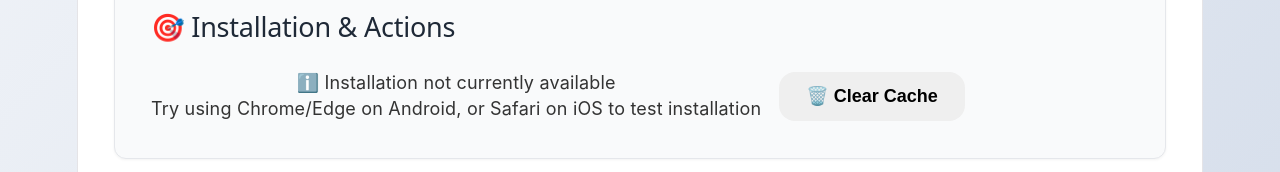
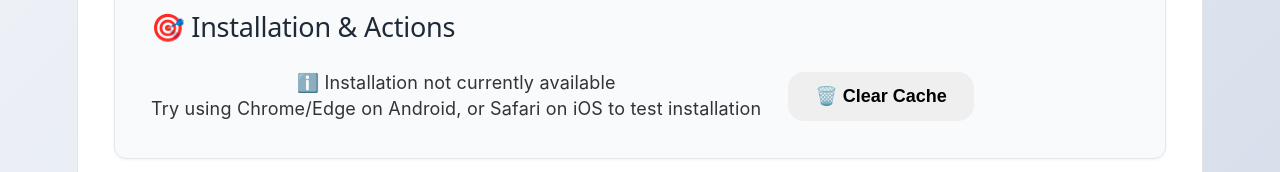
Before and after one commit to echchoi/pwa-install-test, a React (Vite) app: page / in a window 1280 px wide. Shown: the part 551-723 px from the top of the page. Built offline with nearby package versions, Linux system fonts and the light colour scheme.

Commit message:
Increase gap between action buttons from 1rem to 1.5rem

```diff
--- a/src/App.css
+++ b/src/App.css
@@ -114,7 +114,7 @@ body {
 
 .actions {
   display: flex;
-  gap: 1rem;
+  gap: 1.5rem;
   flex-wrap: wrap;
   align-items: center;
 }
```
